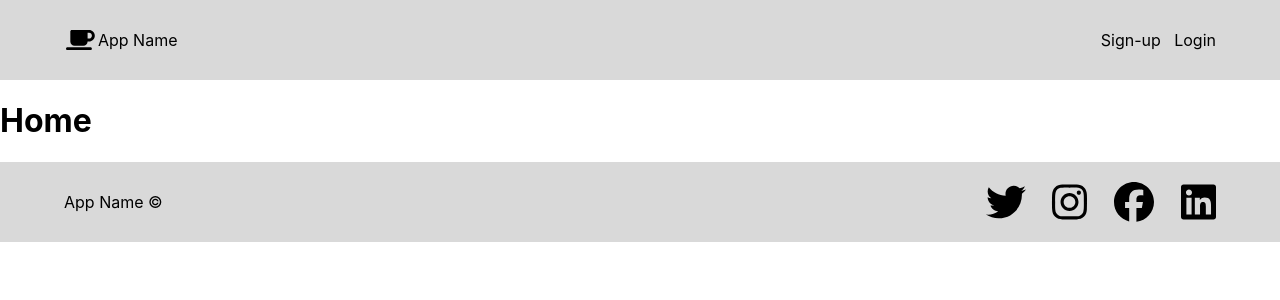
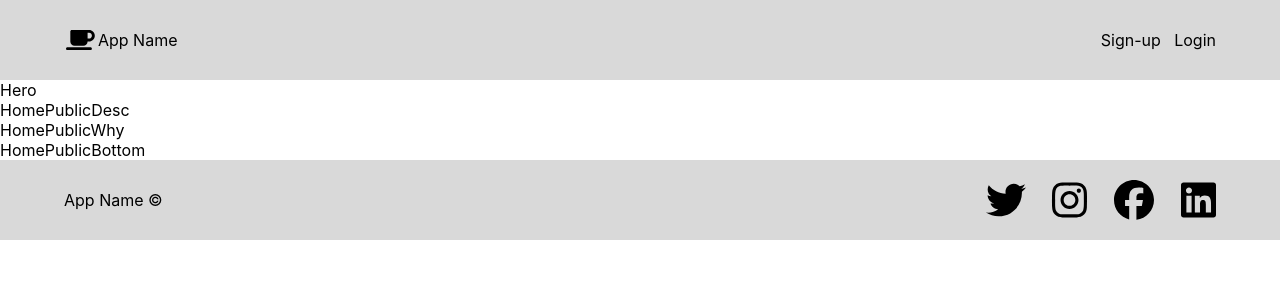
Before and after one commit to mz106/accountability-fe, a React (Create React App) app: page / in a window 1280 px wide. Shown: the top 300 px of the page. Built offline with nearby package versions, Linux system fonts and the light colour scheme.

Commit message:
#11 feat: add HomePublic components skeleton

```diff
--- a/src/App.js
+++ b/src/App.js
@@ -2,11 +2,15 @@ import "./App.css";
 
 import { Routes, Route } from "react-router-dom";
 
+import Home from "./pages/Home";
+
 function App() {
   return (
-    <div>
-      <h1>Home</h1>
-    </div>
+    <>
+      <Routes>
+        <Route path="/" element={<Home />} />
+      </Routes>
+    </>
   );
 }
 
--- a/src/components/homePrivate/HomePrivate.js
+++ b/src/components/homePrivate/HomePrivate.js
@@ -0,0 +1,7 @@
+import React from "react";
+
+const HomePrivate = () => {
+  return <div>HomePrivate</div>;
+};
+
+export default HomePrivate;
--- a/src/components/homePublic/HomePublic.js
+++ b/src/components/homePublic/HomePublic.js
@@ -1,7 +1,19 @@
 import React from "react";
 
+import Hero from "./hero/Hero";
+import HomePublicDesc from "./homePublicDesc/HomePublicDesc";
+import HomePublicWhy from "./homePublicWhy/HomePublicWhy";
+import HomePublicBottom from "./homePublicBottom/HomePublicBottom";
+
 const HomePublic = () => {
-  return <div>HomePublic</div>;
+  return (
+    <>
+      <Hero />
+      <HomePublicDesc />
+      <HomePublicWhy />
+      <HomePublicBottom />
+    </>
+  );
 };
 
 export default HomePublic;
--- /dev/null
+++ b/src/components/homePublic/hero/Hero.js
@@ -0,0 +1,7 @@
+import React from "react";
+
+const Hero = () => {
+  return <div>Hero</div>;
+};
+
+export default Hero;
--- /dev/null
+++ b/src/components/homePublic/homePublicBottom/HomePublicBottom.js
@@ -0,0 +1,7 @@
+import React from "react";
+
+const HomePublicBottom = () => {
+  return <div>HomePublicBottom</div>;
+};
+
+export default HomePublicBottom;
--- /dev/null
+++ b/src/components/homePublic/homePublicDesc/HomePublicDesc.js
@@ -0,0 +1,7 @@
+import React from "react";
+
+const HomePublicDesc = () => {
+  return <div>HomePublicDesc</div>;
+};
+
+export default HomePublicDesc;
--- /dev/null
+++ b/src/components/homePublic/homePublicWhy/HomePublicWhy.js
@@ -0,0 +1,7 @@
+import React from "react";
+
+const HomePublicWhy = () => {
+  return <div>HomePublicWhy</div>;
+};
+
+export default HomePublicWhy;
--- a/src/pages/Home.js
+++ b/src/pages/Home.js
@@ -1,7 +1,17 @@
-import React from "react";
+import { useState } from "react";
+
+import HomePrivate from "../components/homePrivate/HomePrivate";
+import HomePublic from "../components/homePublic/HomePublic";
 
 const Home = () => {
-  return <div>Home</div>;
+  // Line 8: Not part of the overall logic, just a switch to allow Home Public/Private switch.
+  const [testSwitchHome, setTestSwitchHome] = useState(false);
+
+  if (testSwitchHome) {
+    return <HomePrivate />;
+  } else {
+    return <HomePublic />;
+  }
 };
 
 export default Home;
```
Also changed, not shown: src/components/homePublic/hero/Hero.css (added), src/components/homePublic/homePublicBottom/HomePublicBottom.css (added), src/components/homePublic/homePublicDesc/HomePublicDesc.css (added), src/components/homePublic/homePublicWhy/HomePublicWhy.css (added).
